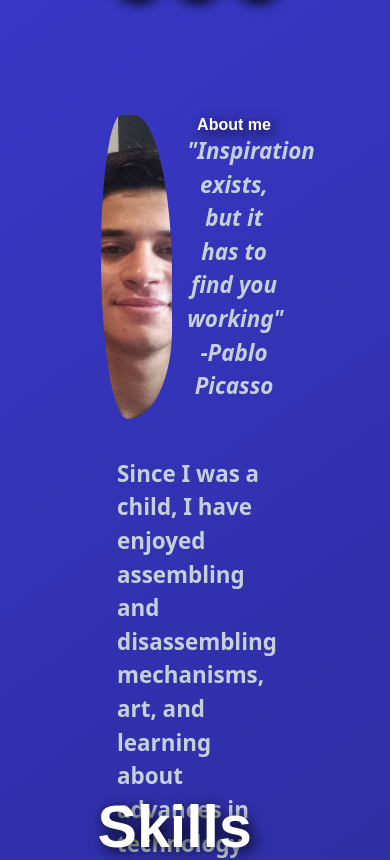
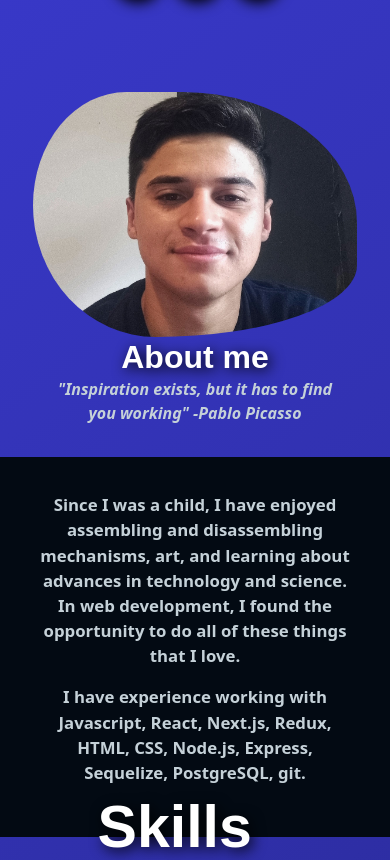
Before and after one commit to Santiagoalvarez2022/myPortfolio, a React (Create React App) app in the folder santiagoalvarez/: page / in a window 390 px wide. Shown: the part 791-1651 px from the top of the page. Built offline with nearby package versions, Linux system fonts and the light colour scheme.

Commit message:
responsive del aboutme para telefonos

```diff
--- a/santiagoalvarez/src/components/AboutMe/AboutMe.jsx
+++ b/santiagoalvarez/src/components/AboutMe/AboutMe.jsx
@@ -10,6 +10,7 @@ export default function AboutMe() {
     <div className={style.all}>
         <div className={style.container}>
             <div className={style.divOne}></div>
+
             <div className={style.divTwo}>
                 <div className={style.card}>
                     <div className={style.header}>
@@ -30,6 +31,7 @@ export default function AboutMe() {
 
             </div>
 
+
             <div className={style.divOne}>
             </div>
         </div>
--- a/santiagoalvarez/src/components/AboutMe/AboutMe.module.css
+++ b/santiagoalvarez/src/components/AboutMe/AboutMe.module.css
@@ -169,10 +169,15 @@
 }
 
 
-/* Pantallas pequeñas */
+  /*mobile disigne*/
+
+   /* Pantallas pequeñas */
 @media (max-width: 768px) {
     /* Estilos para pantallas pequeñas aquí */
+
+
   }
+
 
   /* Pantallas medianas */
   @media (min-width: 769px) and (max-width: 992px) {
@@ -197,9 +202,119 @@
   /* Dispositivos móviles en modo retrato */
   @media (orientation: portrait) {
     /* Estilos para dispositivos móviles en modo retrato aquí */
+
+    .divOne{
+    width: 0%;
+   }
+   .divTwo{
+    width: 100%;
+   }
+
+    .card{
+        width: 100%;
+        height: 90vh;
+    }
+
+    .header{
+        flex-direction: column;
+        padding: 15px;
+
+    }
+    .container_photo{
+        width: 100%;
+        height: 70%;
+        align-items:start;
+    }
+    .shape{
+        height: 100%;
+    }
+    .container_title{
+        width: 100%;
+        height: 30%;
+
+    }
     .container_title > h3{
-        font-size: 100%;
+        font-size: 200%;
     }
+    .frase{
+        font-size: 1rem;
+    }
+
+    .body{
+        display: flex;
+        align-items:center;
+        justify-content: center;
+        flex-direction: column;
+        background: #030a13;
+
+
+    }
+    .body > p{
+        color:#c5d1d8;
+        font-weight: bold;
+        font-size: 1.05rem;
+        text-align: center;
+    }
+   /*
+.header{
+    height: 50%;
+    display: flex;
+}
+
+.container_photo{
+    width: 40%;
+    display: flex;
+    justify-content: center;
+    align-items:center;
+
+}
+.container_title{
+    width: 60%;
+    display: flex;
+    flex-direction: column;
+    align-items:center;
+    justify-content: center;
+
+}
+
+
+.container_title > h3{
+    font-size: 400%;
+    margin-bottom: 0;
+    color: #ffffff;
+    font-family: "Oswall", sans-serif;
+    font-weight: bold;
+    filter: drop-shadow(3px 3px 7px black);
+}
+
+
+
+.body{
+    align-items:center;
+    height: 50%;
+    display: flex;
+    flex-direction: column;
+
+}
+.frase{
+    font-style: italic;
+    text-align: center;
+
+    width: 80%;
+    color:#c5d1d8;
+    font-weight: bold;
+    font-size: 1.4rem;
+}
+
+.body > p{
+    width: 80%;
+    color:#c5d1d8;
+    font-weight: bold;
+    font-size: 1.4rem;
+}
+
+
+*/
   }
 
   /* Dispositivos móviles con pantalla de ancho completo */
--- a/santiagoalvarez/src/components/Nav/Nav.module.css
+++ b/santiagoalvarez/src/components/Nav/Nav.module.css
@@ -50,61 +50,3 @@
     background: #e6e8e9;
     color:#030a13;
 }
-
-
-
-/* larger than 400px */
-@media (min-width: 400px) {
-
-}
-
-  /* larger than 550px */
-  @media (min-width: 550px) {
-
-
-}
-
-
-
-  /* Larger than phablet */
-  @media (min-width: 550px) {
-  }
-
-  @keyframes typing {
-    from {
-        width: 0
-    }
-  }
-
-  @keyframes blink {
-    50% {
-        border-color: transparent
-    }
-  }
-
-  @media only screen and (max-height: 700px) {
-
-  }
-
-
-
-  @media only screen and (max-width: 500px) {
-
-  }
-
-
-
-  @media only screen and (max-width: 766px) {
-
-  }
-
-
-  @media only screen and (max-width: 766px) {
-
-  }
-
-
-  @media only screen and (max-width: 766px) {
-
-
-  }
--- a/santiagoalvarez/src/components/Presentation/Presentation.module.css
+++ b/santiagoalvarez/src/components/Presentation/Presentation.module.css
@@ -276,9 +276,7 @@
  /* Pantallas pequeñas */
 @media (max-width: 768px) {
     /* Estilos para pantallas pequeñas aquí */
-    .app{
 
-    }
     /*dentro de presentacion*/
 
     .section_a{
@@ -437,7 +435,6 @@
   @media (orientation: portrait) {
     /* Estilos para dispositivos móviles en modo retrato aquí */
     .app{
-        overflow-x: hidden;
         width: 100vw;
     }
     .section_a{
--- a/santiagoalvarez/src/index.css
+++ b/santiagoalvarez/src/index.css
@@ -11,12 +11,3 @@ code {
   font-family: source-code-pro, Menlo, Monaco, Consolas, 'Courier New',
     monospace;
 }
-body{
-  margin-left: 0;
-  margin-right: 0;
-  margin-top: 0;
-  margin-bottom: 0;
-  padding: 0;
-  overflow-x: hidden;
-  overflow-y: 0;
-}
```
